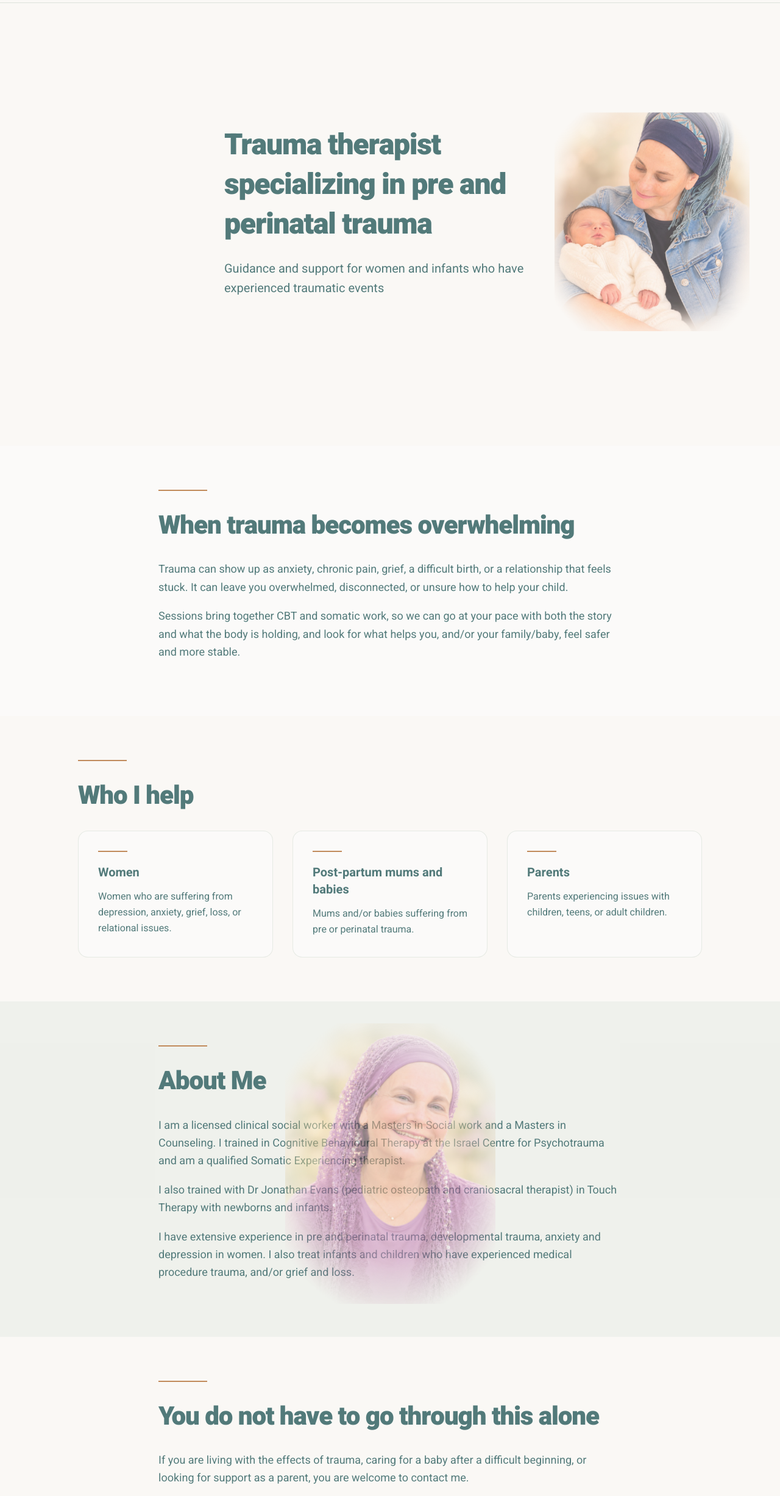
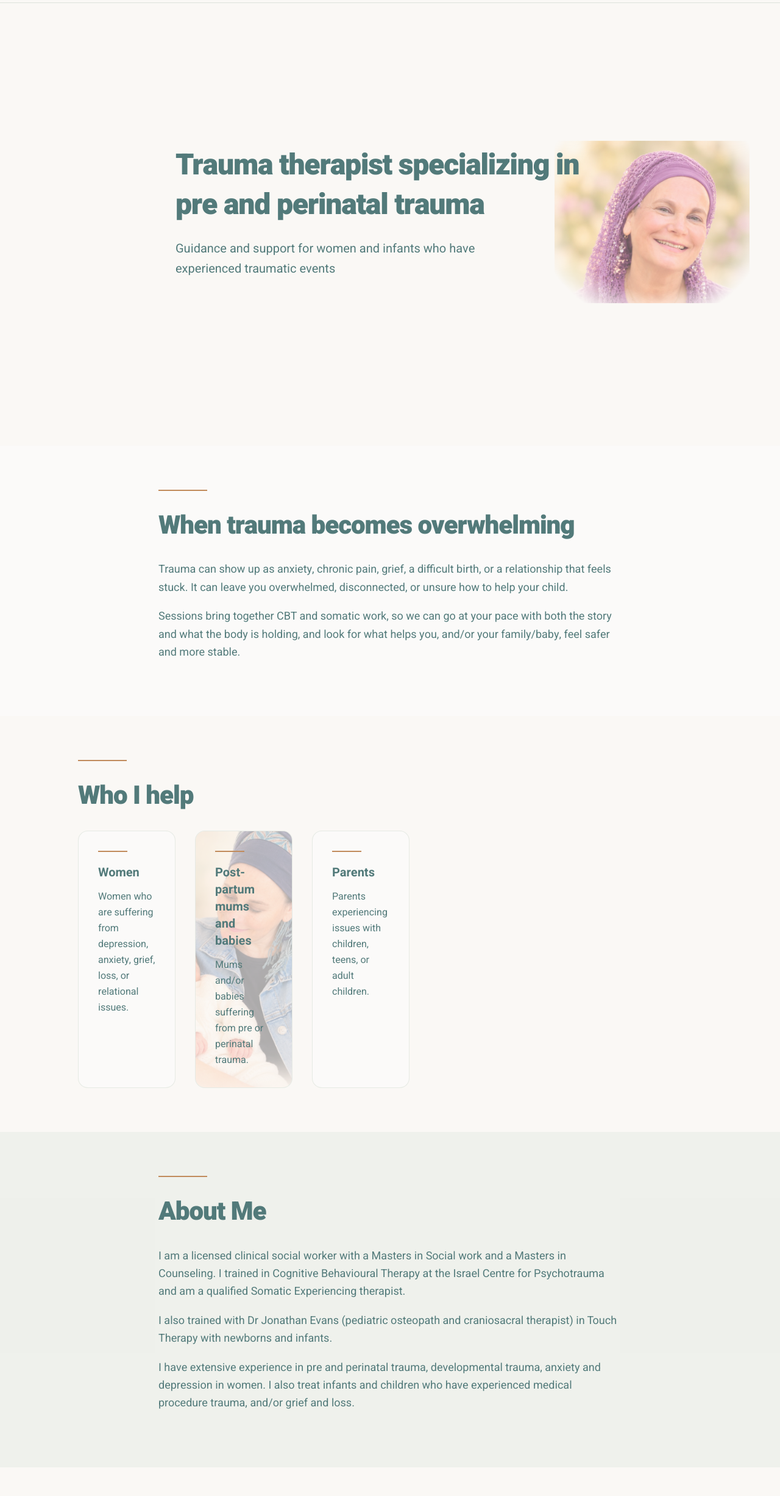
Before and after one commit to talmonf/perinatal-trauma, a plain HTML site: page index.html in a window 1280 px wide. Shown: the part 69-2522 px from the top of the page at 61% size. Drawn offline with Linux system fonts and the light colour scheme.

Commit message:
Swap pictures back

```diff
--- a/index.html
+++ b/index.html
@@ -47,7 +47,7 @@
   <main id="top">
     <section class="hero">
       <div class="hero-media" aria-hidden="true">
-        <img src="images/rachael-newborn.jpg" alt="">
+        <img src="images/rachael-portrait.jpg" alt="">
       </div>
       <div class="hero-shade" aria-hidden="true"></div>
       <div class="wrap hero-copy">
@@ -101,6 +101,9 @@
             </p>
           </article>
           <article class="card card-focus">
+            <div class="card-bg" aria-hidden="true">
+              <img src="images/rachael-newborn.jpg" alt="">
+            </div>
             <span class="rule" aria-hidden="true"></span>
             <h3>
               <span class="i18n-en">Post-partum mums and babies</span>
@@ -128,9 +131,6 @@
 
     <section class="band band-sage">
       <div class="wrap narrow">
-        <div class="about-bg" aria-hidden="true">
-          <img src="images/rachael-portrait.jpg" alt="">
-        </div>
         <span class="rule" aria-hidden="true"></span>
         <h2>
           <span class="i18n-en">About Me</span>
--- a/styles.css
+++ b/styles.css
@@ -312,36 +312,7 @@ html:not([lang="he"]) .i18n-he {
 }
 
 .band-sage {
-  position: relative;
-  overflow: hidden;
   background: rgba(224, 231, 223, 0.45);
-}
-
-.about-bg {
-  position: absolute;
-  z-index: 0;
-  top: 50%;
-  left: 50%;
-  width: min(22rem, 78%);
-  height: 70%;
-  transform: translate(-50%, -50%);
-  opacity: 0.5;
-  pointer-events: none;
-}
-
-.about-bg img {
-  width: 100%;
-  height: 100%;
-  max-width: none;
-  object-fit: cover;
-  object-position: center 18%;
-  -webkit-mask-image: radial-gradient(ellipse at center, #000 34%, transparent 74%);
-  mask-image: radial-gradient(ellipse at center, #000 34%, transparent 74%);
-}
-
-.band-sage .wrap {
-  position: relative;
-  z-index: 1;
 }
 
 .band p + p {
@@ -349,29 +320,6 @@ html:not([lang="he"]) .i18n-he {
 }
 
 @media (max-width: 767px) {
-  .about-bg {
-    position: relative;
-    float: inline-end;
-    top: auto;
-    right: auto;
-    bottom: auto;
-    left: auto;
-    width: 8.25rem;
-    height: auto;
-    margin-block: 0.35rem 0.5rem;
-    margin-inline: 0.85rem 0;
-    transform: none;
-    opacity: 0.62;
-  }
-
-  .about-bg img {
-    height: auto;
-    object-fit: contain;
-    object-position: center top;
-    -webkit-mask-image: radial-gradient(ellipse at center 40%, #000 58%, transparent 80%);
-    mask-image: radial-gradient(ellipse at center 40%, #000 58%, transparent 80%);
-  }
-
   .hero {
     display: flex;
     flex-direction: column;
@@ -394,14 +342,15 @@ html:not([lang="he"]) .i18n-he {
     display: block;
     width: 100%;
     height: auto;
-    margin-bottom: -46%;
-    object-fit: contain;
-    object-position: center 18%;
+    aspect-ratio: 768 / 640;
+    margin-bottom: -32%;
+    object-fit: cover;
+    object-position: center top;
     transform: none;
     filter: blur(0.4px);
-    opacity: 0.48;
-    -webkit-mask-image: radial-gradient(ellipse at center, #000 52%, transparent 80%);
-    mask-image: radial-gradient(ellipse at center, #000 52%, transparent 80%);
+    opacity: 0.55;
+    -webkit-mask-image: radial-gradient(ellipse at center 42%, #000 58%, transparent 84%);
+    mask-image: radial-gradient(ellipse at center 42%, #000 58%, transparent 84%);
   }
 
   .hero-shade {
@@ -429,6 +378,32 @@ html:not([lang="he"]) .i18n-he {
   border: 0.8px solid rgba(210, 220, 208, 0.5);
   border-radius: 1rem;
   background: var(--card);
+}
+
+.card-focus {
+  position: relative;
+  overflow: hidden;
+}
+
+.card-bg {
+  position: absolute;
+  inset: 0;
+  z-index: 0;
+  pointer-events: none;
+}
+
+.card-bg img {
+  width: 100%;
+  height: 100%;
+  max-width: none;
+  object-fit: cover;
+  object-position: center 30%;
+  opacity: 0.34;
+}
+
+.card-focus > :not(.card-bg) {
+  position: relative;
+  z-index: 1;
 }
 
 .card .rule {
@@ -524,20 +499,7 @@ html:not([lang="he"]) .i18n-he {
     grid-template-columns: repeat(3, 1fr);
   }
 
-  .about-bg {
-    width: 380px;
-    height: 460px;
-    opacity: 0.52;
-  }
-
-  .about-bg img {
-    object-fit: contain;
-    object-position: center 12%;
-    -webkit-mask-image: radial-gradient(ellipse at center, #000 46%, transparent 78%);
-    mask-image: radial-gradient(ellipse at center, #000 46%, transparent 78%);
-  }
-
-  .hero-copy {
+  .cards {
     max-width: 34rem;
   }
 
@@ -552,13 +514,14 @@ html:not([lang="he"]) .i18n-he {
   .hero-media img {
     width: 100%;
     height: auto;
-    object-fit: contain;
-    object-position: center;
+    aspect-ratio: 768 / 640;
+    object-fit: cover;
+    object-position: center top;
     transform: none;
     filter: blur(0.6px);
     opacity: 0.72;
-    -webkit-mask-image: radial-gradient(ellipse at center, #000 64%, transparent 88%);
-    mask-image: radial-gradient(ellipse at center, #000 64%, transparent 88%);
+    -webkit-mask-image: radial-gradient(ellipse at center 42%, #000 62%, transparent 86%);
+    mask-image: radial-gradient(ellipse at center 42%, #000 62%, transparent 86%);
   }
 
   .hero-shade {
```
